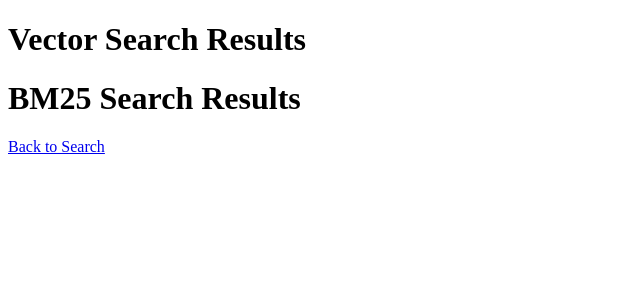
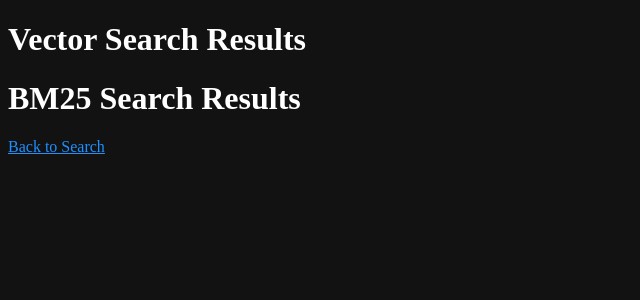
Before and after one commit to u-masao/hybrid-search-demo, a Flask app: template templates/results.html in a window 1280 px wide. Shown: the top 300 px of the page, without its empty margins (0-640 px from the left). Run offline with Flask 3, Linux system fonts and the light colour scheme; the template is opened without the code that fills it, so the values that code supplies are empty.

Commit message:
style: Remove duplicate style tags and apply dark theme to templates

```diff
--- a/templates/results.html
+++ b/templates/results.html
@@ -3,6 +3,18 @@
 <head>
     <meta charset="UTF-8">
     <title>Search Results</title>
+    <style>
+        body {
+            background-color: #121212;
+            color: #ffffff;
+        }
+        a {
+            color: #1e90ff;
+        }
+        a:hover {
+            color: #63a4ff;
+        }
+    </style>
 </head>
 <body>
     <h1>Vector Search Results</h1>
--- a/templates/search.html
+++ b/templates/search.html
@@ -23,12 +23,6 @@
         button:hover {
             background-color: #777777;
         }
-    </style>
-    <style>
-        body {
-            background-color: #121212;
-            color: #ffffff;
-        }
         a {
             color: #1e90ff;
         }
```
